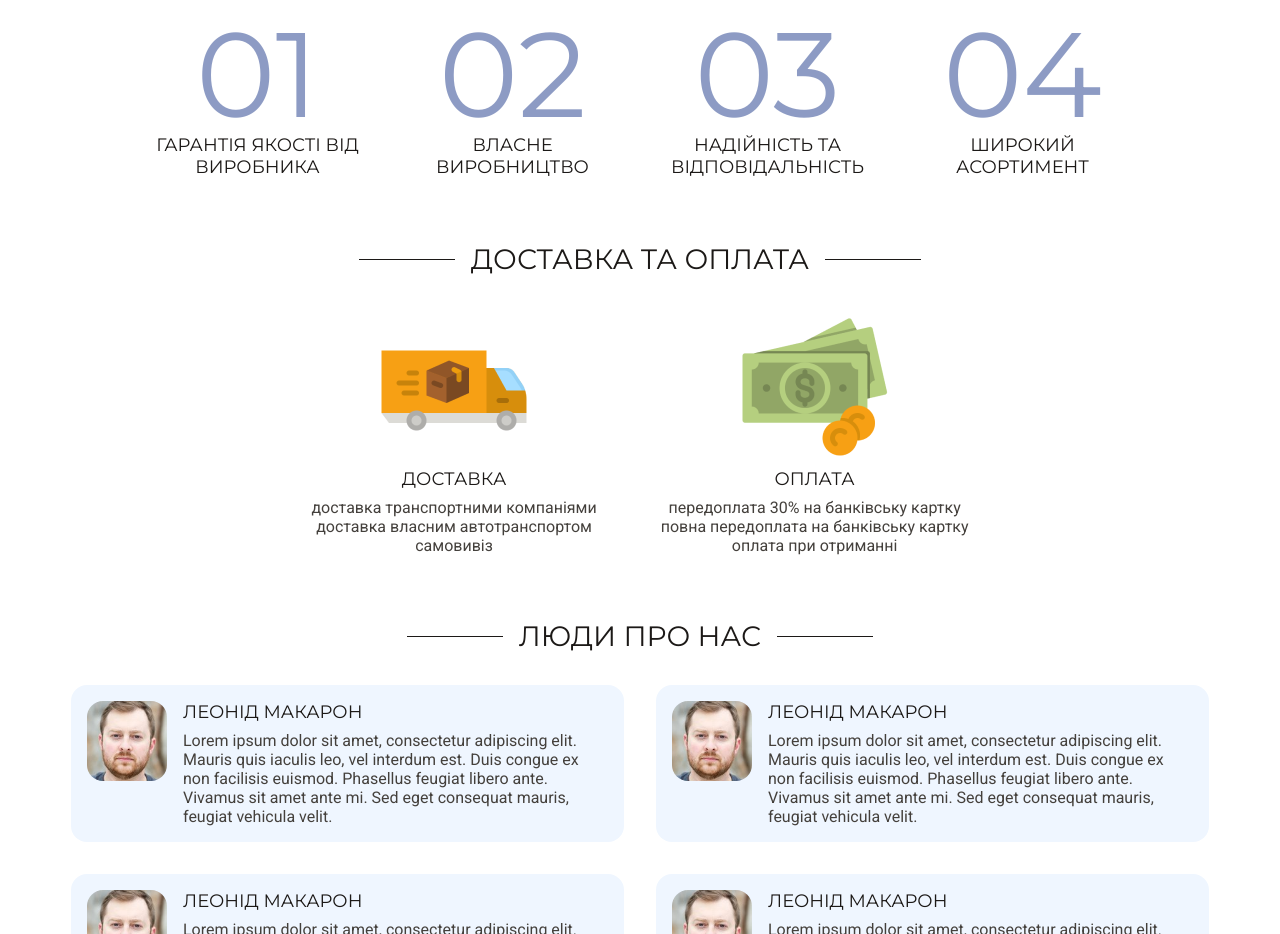
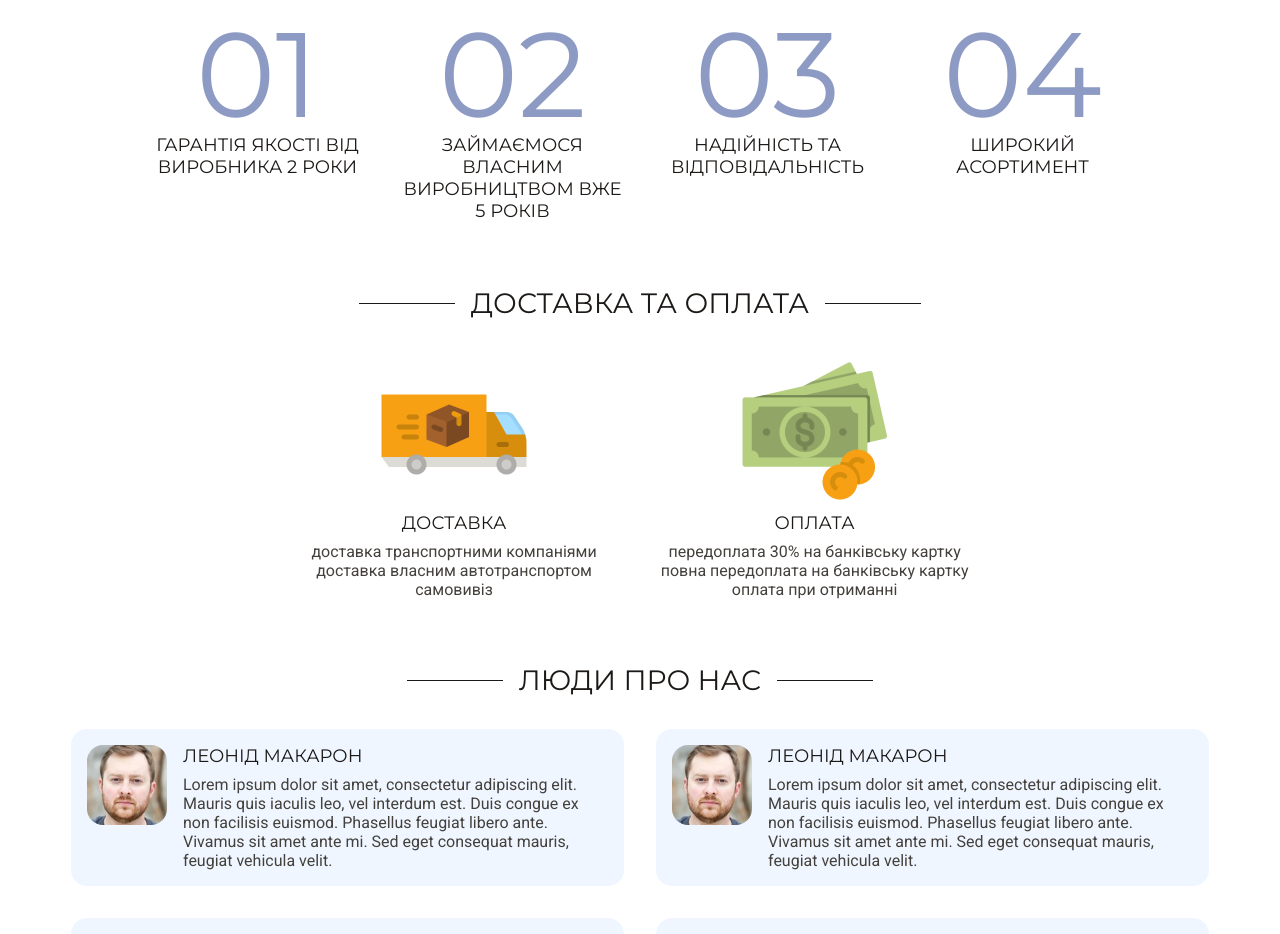
Before and after one commit to ptrv-dev/www-bova, a React (Create React App) app: page / in a window 1280 px wide. Shown: the part 1820-2754 px from the top of the page. Built offline with nearby package versions, Linux system fonts and the light colour scheme.

Commit message:
advantages update

```diff
--- a/src/components/HomePage/Advantages/index.tsx
+++ b/src/components/HomePage/Advantages/index.tsx
@@ -5,8 +5,8 @@ import SectionTitle from '../../UI/SectionTitle';
 import './Advantages.scss';
 
 const advantages = [
-  'Гарантія якості від виробника',
-  'Власне виробництво',
+  'Гарантія якості від виробника 2 роки',
+  'Займаємося власним виробництвом вже 5 років',
   'Надійність та відповідальність',
   'Широкий асортимент',
 ];
```
